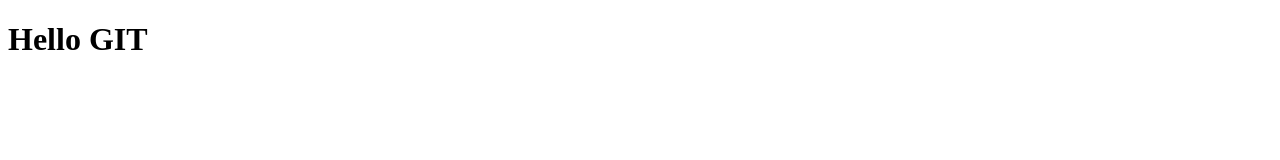
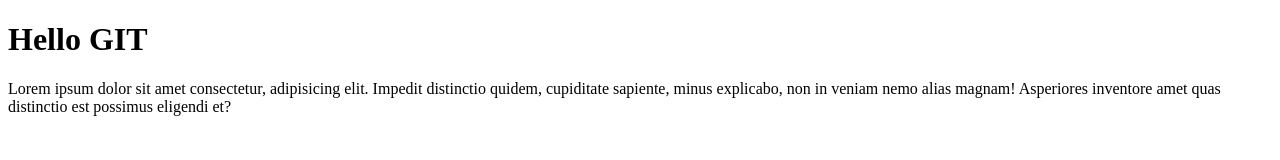
Before and after one commit to rhubert88/git_tutorial_ex1, a plain HTML site: page exindex.html in a window 1280 px wide. Drawn offline with Linux system fonts and the light colour scheme.

Commit message:
Dodanie paragrafu

```diff
--- a/exindex.html
+++ b/exindex.html
@@ -8,5 +8,7 @@
     </head>
     <body>
         <h1>Hello GIT</h1>
+        <p> Lorem ipsum dolor sit amet consectetur, adipisicing elit. Impedit distinctio quidem, cupiditate sapiente, minus explicabo, non in veniam nemo alias magnam! Asperiores inventore amet quas distinctio est possimus eligendi et?</p>
+
     </body>
 </html>
```
